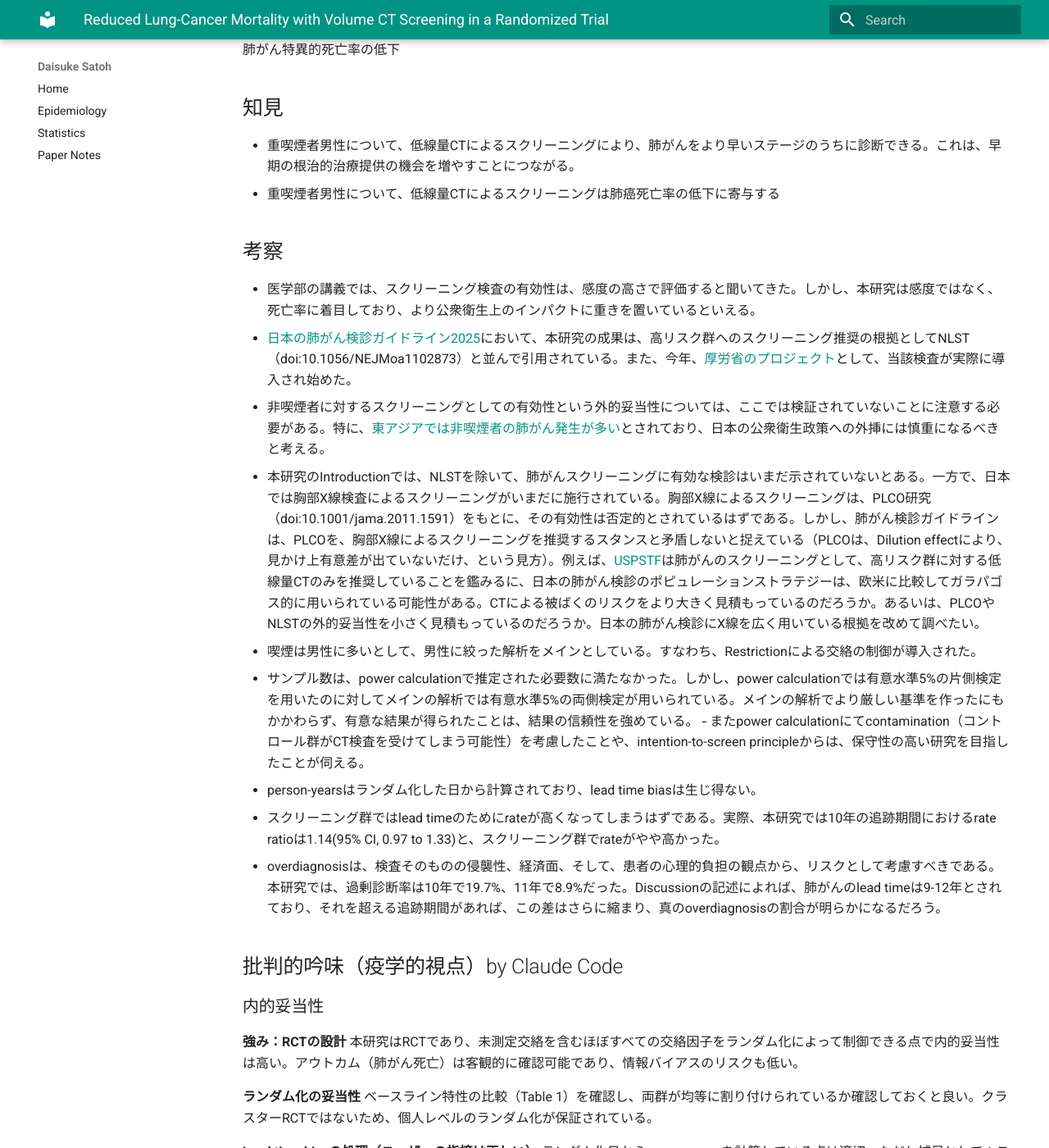
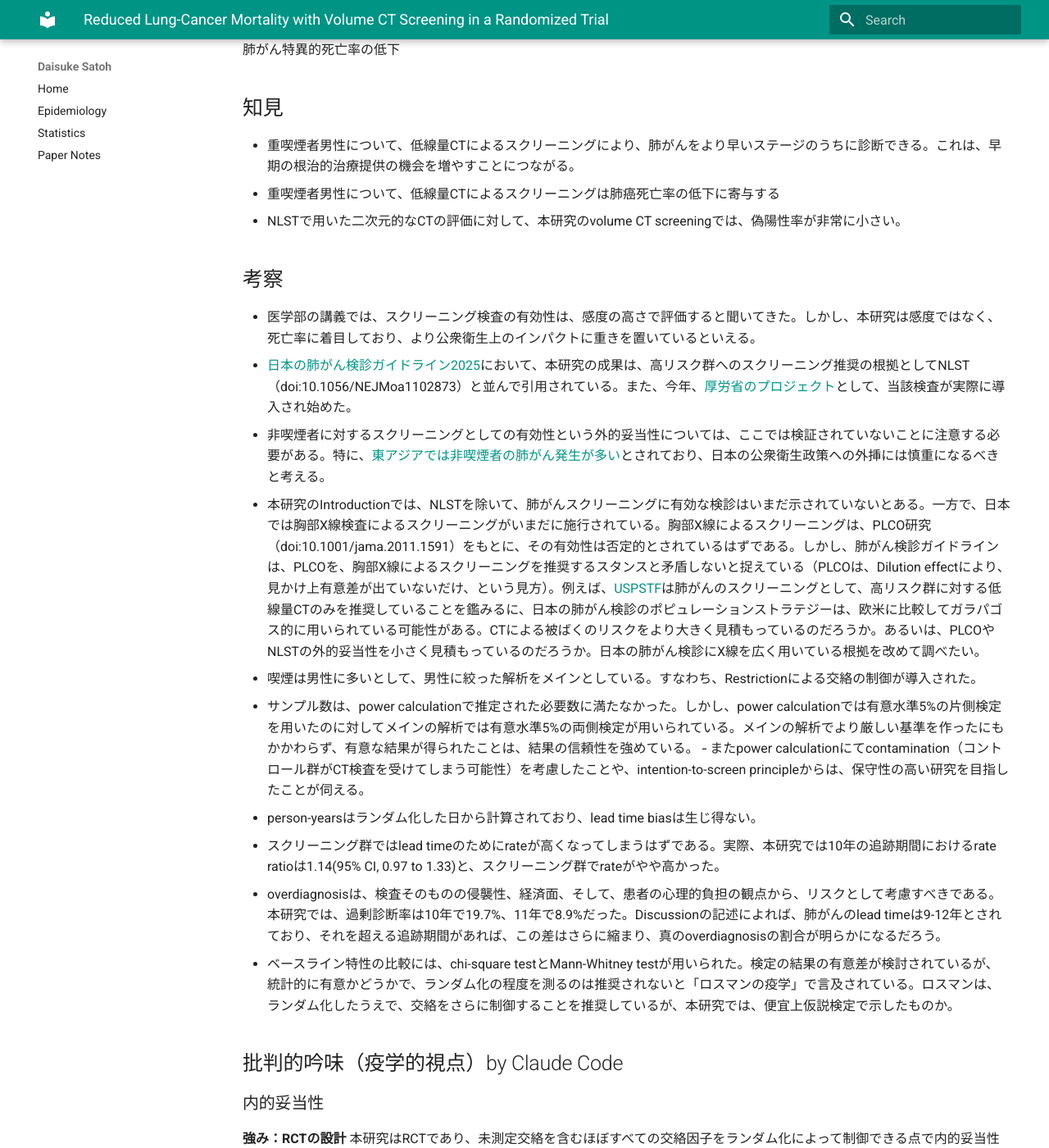
Before and after one commit to dsatoh20/dsatoh20.github.io, an MkDocs documentation site: the page built from docs/paper_notes/2026-04-11_Koning2020_lung_cancer_CTscreening.md, in a window 1280 px wide and 1400 px high, scrolled down 888 px. Shown: the whole window at 82% size. Built offline with MkDocs 1.6.1 and Material for MkDocs 9.7.7, drawn with Linux system fonts in a browser that asks for light colours.

Commit message:
sync: update from career repo

```diff
--- a/docs/paper_notes/2026-04-11_Koning2020_lung_cancer_CTscreening.md
+++ b/docs/paper_notes/2026-04-11_Koning2020_lung_cancer_CTscreening.md
@@ -17,6 +17,7 @@ DOI: 10.1056/NEJMoa1911793
 ## 知見
 - 重喫煙者男性について、低線量CTによるスクリーニングにより、肺がんをより早いステージのうちに診断できる。これは、早期の根治的治療提供の機会を増やすことにつながる。
 - 重喫煙者男性について、低線量CTによるスクリーニングは肺癌死亡率の低下に寄与する
+- NLSTで用いた二次元的なCTの評価に対して、本研究のvolume CT screeningでは、偽陽性率が非常に小さい。
 ## 考察
 - 医学部の講義では、スクリーニング検査の有効性は、感度の高さで評価すると聞いてきた。しかし、本研究は感度ではなく、死亡率に着目しており、より公衆衛生上のインパクトに重きを置いているといえる。
 - [日本の肺がん検診ガイドライン2025](https://www.mhlw.go.jp/content/10901000/001576977.pdf
@@ -30,6 +31,7 @@ DOI: 10.1056/NEJMoa1911793
 - person-yearsはランダム化した日から計算されており、lead time biasは生じ得ない。
 - スクリーニング群ではlead timeのためにrateが高くなってしまうはずである。実際、本研究では10年の追跡期間におけるrate ratioは1.14(95% CI, 0.97 to 1.33)と、スクリーニング群でrateがやや高かった。
 - overdiagnosisは、検査そのものの侵襲性、経済面、そして、患者の心理的負担の観点から、リスクとして考慮すべきである。本研究では、過剰診断率は10年で19.7%、11年で8.9%だった。Discussionの記述によれば、肺がんのlead timeは9-12年とされており、それを超える追跡期間があれば、この差はさらに縮まり、真のoverdiagnosisの割合が明らかになるだろう。
+- ベースライン特性の比較には、chi-square testとMann-Whitney testが用いられた。検定の結果の有意差が検討されているが、統計的に有意かどうかで、ランダム化の程度を測るのは推奨されないと「ロスマンの疫学」で言及されている。ロスマンは、ランダム化したうえで、交絡をさらに制御することを推奨しているが、本研究では、便宜上仮説検定で示したものか。
 ## 批判的吟味（疫学的視点）by Claude Code
 
 ### 内的妥当性
```
